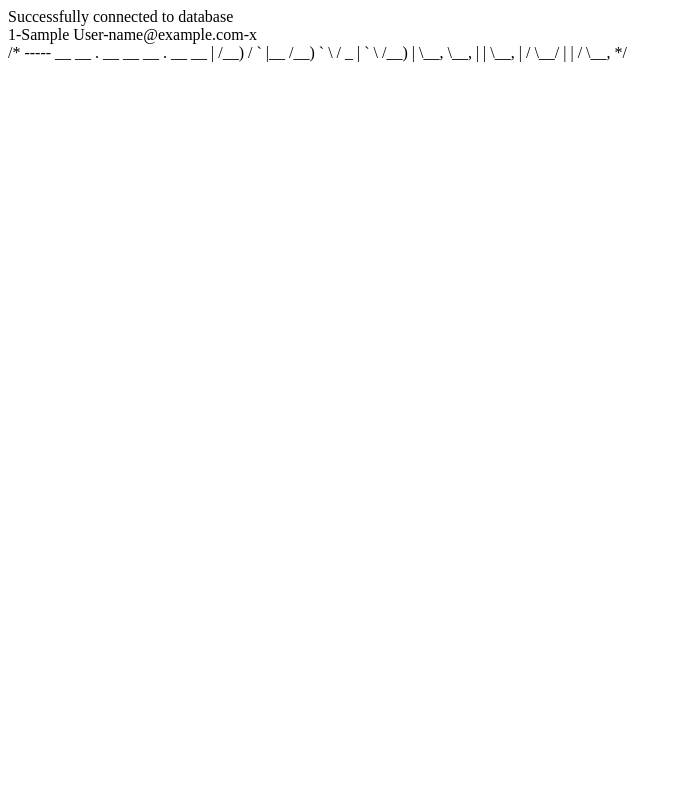
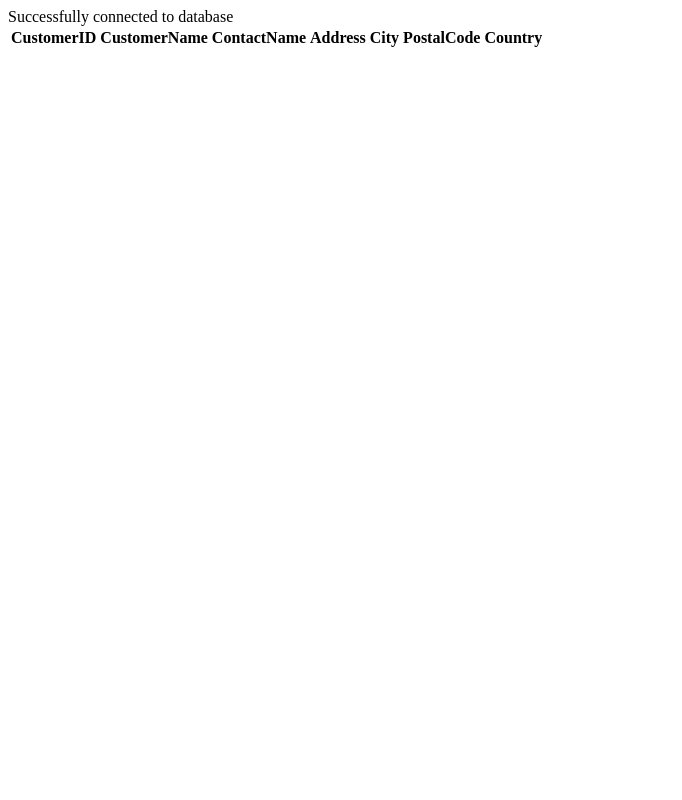
Before and after one commit to Tech-engine/coding-in-php, a PHP site: page /49/index.php in a window 1280 px wide. Shown: the whole page, without its empty margins (0-682 px from the left). Run offline with PHP 8.4, Linux system fonts and the light colour scheme; tables that the repository leaves empty or names only in its code hold one stand-in row (values such as "Sample post"); data that the repository does not hold is empty.

Commit message:
Update index.php

```diff
--- a/49/index.php
+++ b/49/index.php
@@ -1,8 +1,15 @@
 <?php
-// MYSQL Statements Practice
 
-/* SELECT - used to select a row or multiple rows from a table
-            based on some particular criteria */
+/*
+
+-----  __   __  .     __   __   __  .  __   __
+  |   /__) /  ` |__  /__) `  \ / _  | `  \ /__)
+  |   \__, \__, |  | \__, |  / \__/ | |  / \__,
+
+*/
+// MYSQL SELECT Statements Practice
+
+// ORDER BY - Used to sort result in ascending or descending order
 
 // Step 1 : connecting to database
 $con = mysqli_connect('localhost','root','','phpseries');
@@ -15,24 +22,38 @@
 }
 
 // Step 3 : writing query
-$sql_query = "SELECT * FROM user";
+$sql_query = "SELECT * FROM customers ORDER BY country,CustomerName DESC";
 
 // Step 4 : Execute or run query
 $result = mysqli_query($con, $sql_query); // result array is outputed
 
 // Step 5: use the result
+$html = '<table>
+            <thead>
+              <th>CustomerID</th>
+              <th>CustomerName</th>
+              <th>ContactName</th>
+              <th>Address</th>
+              <th>City</th>
+              <th>PostalCode</th>
+              <th>Country</th>
+            </thead>';
 while($res = mysqli_fetch_assoc($result)){
-  echo $res["id"]."-".$res["name"]."-".$res["email"]."-".$res["password"];
-  echo "<br>";
+  $html .="<tr>";
+  $html .="<td>".$res['CustomerID']."</td>";
+  $html .="<td>".$res['CustomerName']."</td>";
+  $html .="<td>".$res['ContactName']."</td>";
+  $html .="<td>".$res['Address']."</td>";
+  $html .="<td>".$res['City']."</td>";
+  $html .="<td>".$res['PostalCode']."</td>";
+  $html .="<td>".$res['Country']."</td>";
+  $html .="</tr>";
+
 }
+$html .="</table>";
+
+echo $html;
 
 // Step 6 : closing connection
 mysqli_close($con);
 ?>
-
-/*
------  __   __  .     __   __   __  .  __   __
-  |   /__) /  ` |__  /__) `  \ / _  | `  \ /__)
-  |   \__, \__, |  | \__, |  / \__/ | |  / \__,
-
-  */
```
